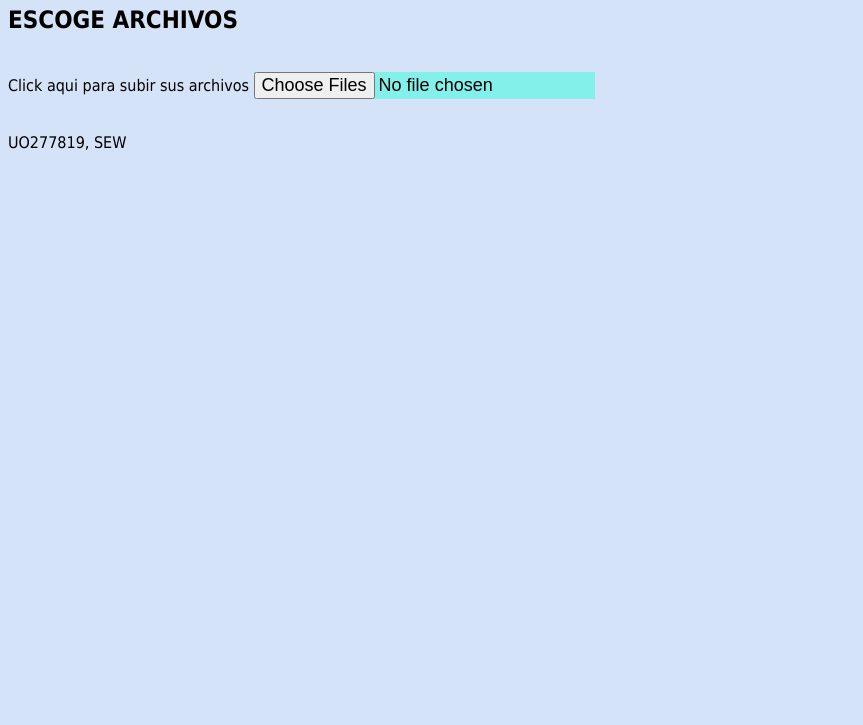
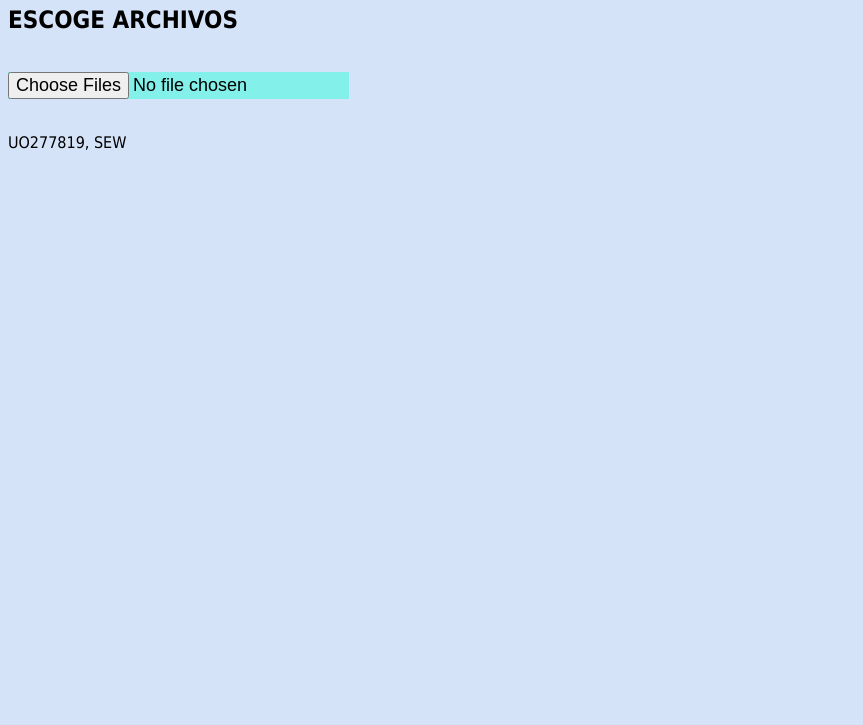
Before and after one commit to UO277819/ComputacionCliente, a plain HTML site: page index.html in a window 1280 px wide. Shown: the part 75-800 px from the top of the page, without its empty margins (0-863 px from the left). Drawn offline with nearby package versions, Linux system fonts and the light colour scheme.

Commit message:
Update index.html

```diff
--- a/index.html
+++ b/index.html
@@ -15,8 +15,7 @@
     <h1>Analizar Archivos</h1>
     <h2>Escoge Archivos</h2>
     <form>
-        <label for="archivo">Click aqui para subir sus archivos</label>
-        <input id="archivo" type="file" name="Escoger Archivo" onchange="archivo.obtenerDatos()" multiple/>
+        <input type="file" name="Escoger Archivo" onchange="archivo.obtenerDatos()" multiple/>
     </form>
     <footer>
         <p>UO277819, SEW</p>
```
